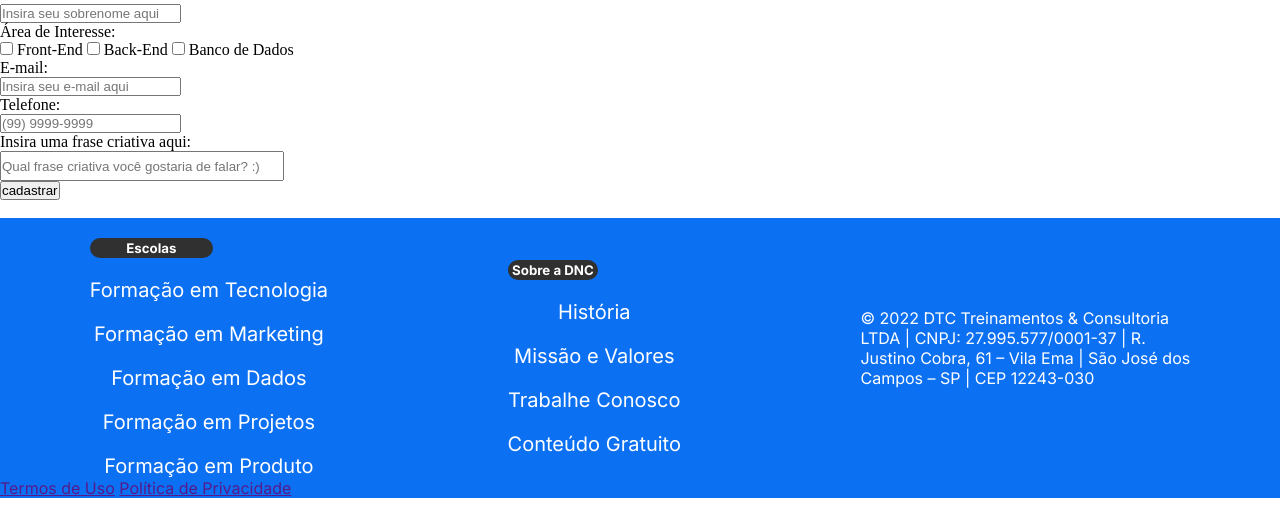
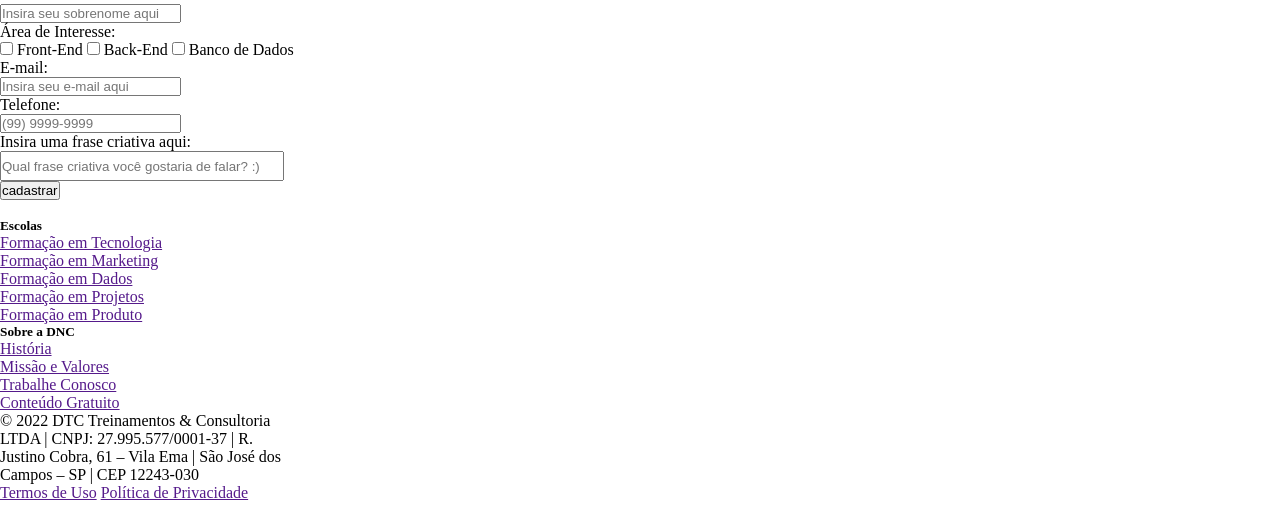
Before and after one commit to Testa12a/Projeto-BOOTCAMP, a plain HTML site: page index.html in a window 1280 px wide. Shown: the part 289-800 px from the top of the page. Drawn offline with Linux system fonts and the light colour scheme.

Commit message:
mudanças HMTL e CSS

```diff
--- a/style.css
+++ b/style.css
@@ -49,42 +49,3 @@
 }
 
 /* PARTE DO FOOTER - COM DESCRIPT E ATUALIZAÇÕES*/
-
-footer{
-    width: 100%;
-    font-family: 'inter';
-    color: #FFFFFF;
-    background-color: #0C70F2;
-}
-
-footer .linha01{
-    display: flex;
-    justify-content: space-around;
-    align-items: center;
-
-}
-
-footer .linha01 a{
-    text-decoration: none;
-    color: #FFFFFF;
-    font-size: 20px;
-
-
-
-}
-
-footer .linha01 li{
-    list-style-type: none;
-    margin-top: 20px;
-    text-align: center;
-}
-
-footer .linha01 h5{
-    margin-top: 20px;
-    background-color: #303030;
-    border:2px solid #303030;
-    border-radius: 10px;
-    text-align: center;
-    width: 50%;
-
-}
```
